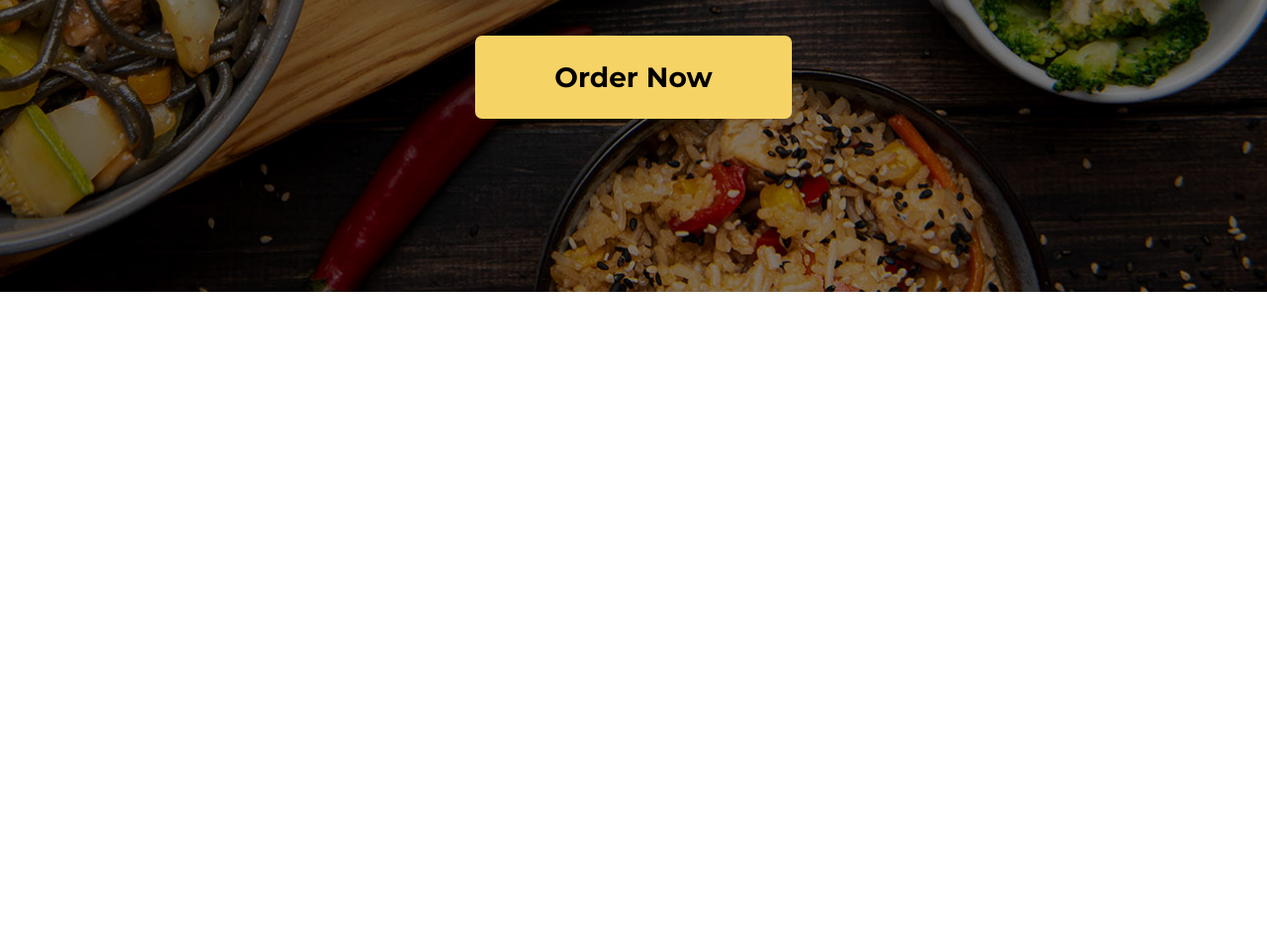
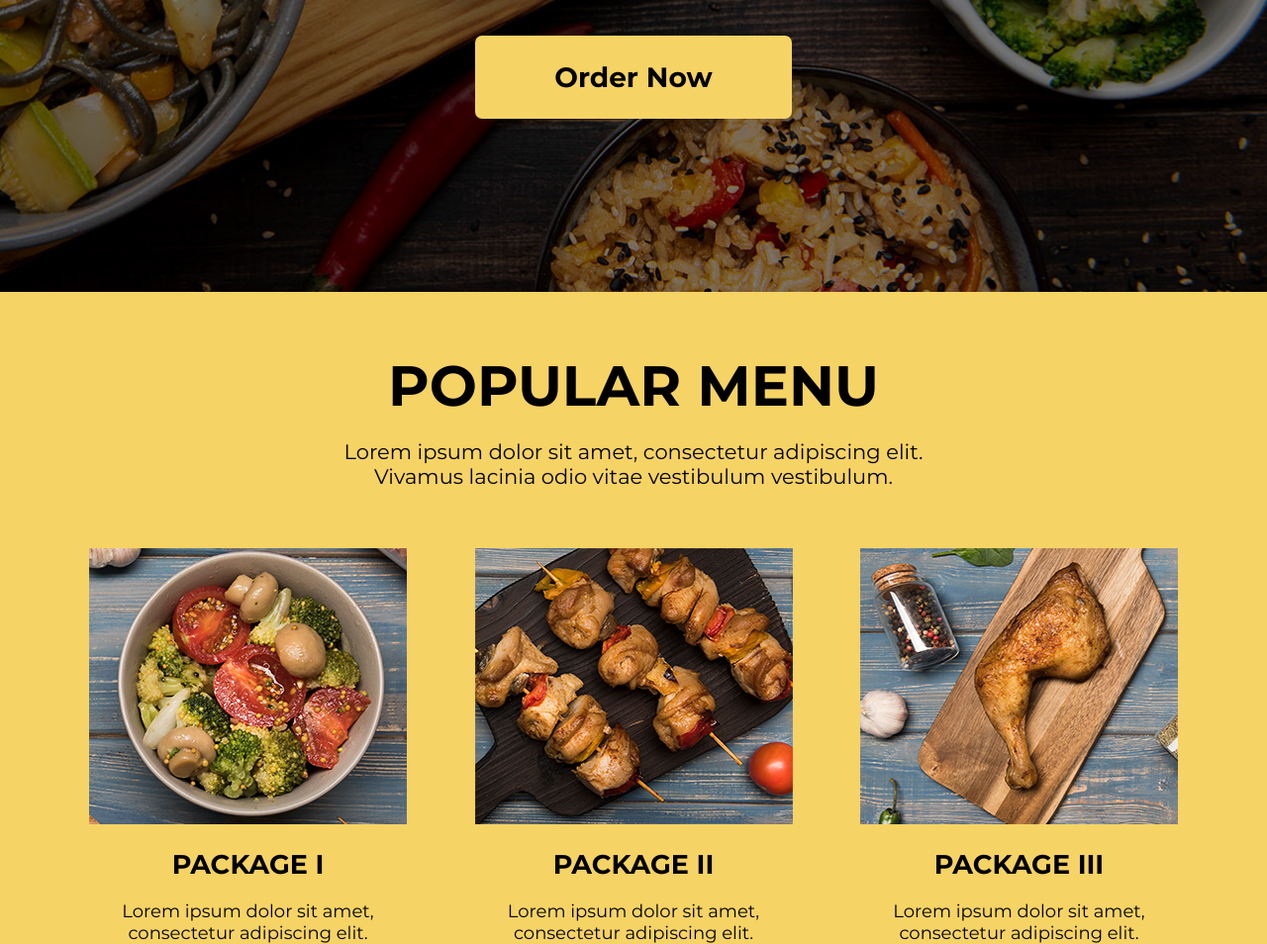
Before and after one commit to Firdavs605/Cafe-maket, a plain HTML site: page index.html in a window 1280 px wide. Shown: the part 500-1454 px from the top of the page at 99% size. Before the commit the page ends 800 px from the top, so only its background shows below. Drawn offline with Linux system fonts and the light colour scheme.

Commit message:
CafeMak3

```diff
--- a/index.html
+++ b/index.html
@@ -11,8 +11,8 @@
 <body>
 
     <header class="header">
-        <div class="container">
-            <nav class="header__nav row">
+        <div class="container row">
+            <nav class="header__nav">
                 <a href="#"><img src="img/logo.png" alt=""></a>
                 <ul class="header__nav-ul">
                     <li class="header__nav-li"><a href="#" class="header__nav-a">Home</a></li>
@@ -33,6 +33,35 @@
     </header>
 
 
+    <main class="main">
+        <div class="container__main">
+            <h3 class="container__main-title">Popular menu</h3>
+            <p class="container__main-desc">Lorem ipsum dolor sit amet, consectetur adipiscing elit. Vivamus lacinia odio vitae vestibulum vestibulum. </p>
+
+
+            <div class="container__main-content">
+            <section class="container__main-sec">
+                <img src="img/main__cart-1.jpg" alt="">
+                <h5 class="container__main-title2">Package I</h5>
+                <p class="container__main-desc2">Lorem ipsum dolor sit amet, consectetur adipiscing elit.</p>
+            </section>
+
+            <section class="container__main-sec">
+                <img src="img/main__cart-2.jpg" alt="">
+                <h5 class="container__main-title2">Package II</h5>
+                <p class="container__main-desc2">Lorem ipsum dolor sit amet, consectetur adipiscing elit.</p>
+            </section>
+            <section class="container__main-sec">
+                <img src="img/main__cart-3.jpg"  alt="">
+                <h5 class="container__main-title2">Package III</h5>
+                <p class="container__main-desc2">Lorem ipsum dolor sit amet, consectetur adipiscing elit.</p>
+            </section>
+
+        </div>
+        </div>
+    </main>
+
+
 
 
     <script src="js/script.js"></script>
--- a/style/style.css
+++ b/style/style.css
@@ -17,14 +17,13 @@
 .header {
     background: url(../img/header__bg.jpg) no-repeat center center /cover;
     background-attachment: fixed;
-    object-fit: cover;
 }
 
 .container {
+    max-width: 1400px;
+    width: 100%;
     display: flex;
-    max-width: 1400px;
     flex-wrap: wrap;
-    width: 100%;
     margin: 0 auto;
 }
 
@@ -34,7 +33,6 @@
     justify-content: space-between;
     align-items: center;
     margin: 20px 0;
-    width: 100%;
 }
 
 .row {
@@ -92,3 +90,65 @@
 }
 
 /* HEADER end */
+
+
+/* MAIN start */
+
+.main {
+    background: #f6d365;
+}
+
+.container__main {
+    max-width: 1100px;
+    width: 100%;
+    margin:0 auto;
+    padding-top: 60px;
+}
+
+.container__main-title {
+    font-family: 'MB';
+    font-size: 57px;
+    text-transform: uppercase;
+    text-align: center;
+    color: black;
+}
+
+.container__main-desc {
+    color: black;
+    font-family: 'MR';
+    text-align: center;
+    margin: 20px auto;
+    font-size: 21px;
+    width: 600px;
+}
+
+.container__main-content {
+    display: flex;
+    flex-wrap: wrap;
+    justify-content: space-between;
+    margin-top: 60px;
+}
+
+
+.container__main-title2 {
+    font-family: 'MB';
+    font-size: 27px;
+    color: black;
+    margin-top: 20px;
+    text-transform: uppercase;
+}
+
+.container__main-desc2 {
+    margin: auto;
+    font-family: 'MR';
+    color: black;
+    font-size: 18px;
+    margin-top: 20px;
+    width: 275px;
+}
+
+ .container__main-sec {
+    text-align: center;
+}
+
+/* MAIN end */
```
